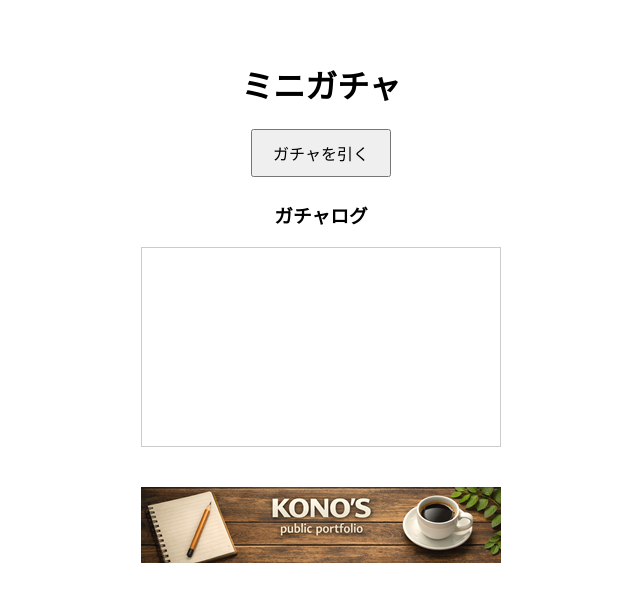
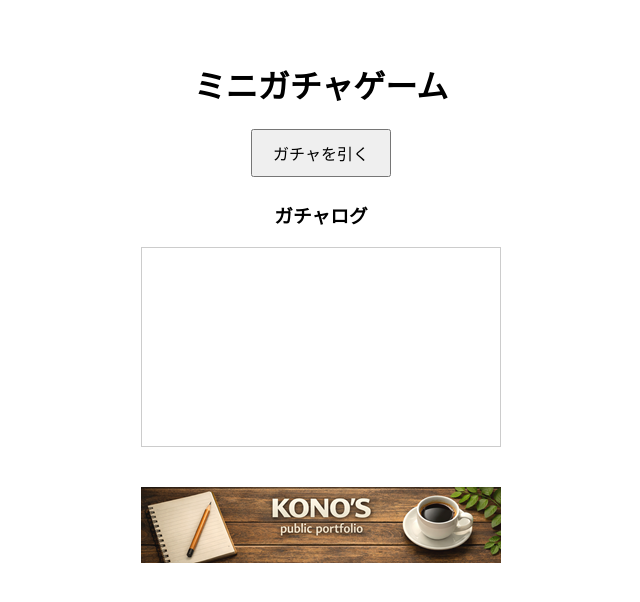
Before and after one commit to micro1007kounou-sudo/my-dashboard, a plain HTML site: page gacha-app/index.html in a window 1280 px wide. Shown: the whole page, without its empty margins (319-959 px from the left). Drawn offline with Linux system fonts and the light colour scheme.

Commit message:
アプリタイトルを統一し、各アプリの名称を修正しました

```diff
--- a/gacha-app/index.html
+++ b/gacha-app/index.html
@@ -2,12 +2,12 @@
 <html lang="ja">
 <head>
   <meta charset="UTF-8">
-  <title>ミニガチャテスト</title>
+  <title>ミニガチャゲーム</title>
   <meta name="viewport" content="width=device-width, initial-scale=1.0">
   <link rel="stylesheet" href="style.css">
 </head>
 <body>
-  <h1>ミニガチャ</h1>
+  <h1>ミニガチャゲーム</h1>
   <button id="gachaButton">ガチャを引く</button>
 
   <div id="result"></div>
```
Also changed, not shown: color-test-JS/index.html (+1 -1 lines), sudoku-app/index.html (+2 -2 lines), weather-finance-news/index.html (+1 -1 lines).
